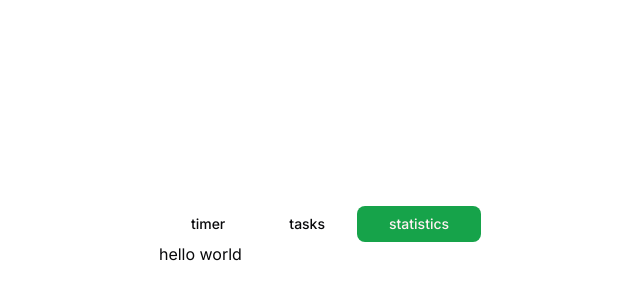
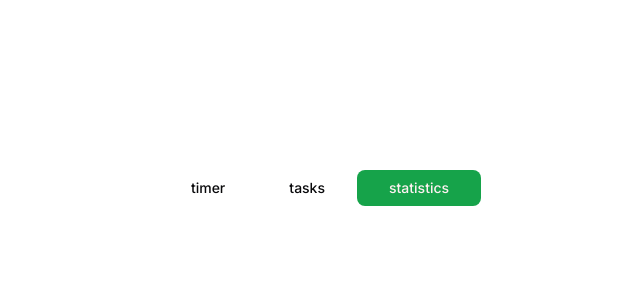
Before and after one commit to sinskiy/strou, a Next.js app: page /statistics in a window 1280 px wide. Shown: the part 164-464 px from the top of the page, without its empty margins (320-960 px from the left). Built offline with nearby package versions, Linux system fonts and the light colour scheme.

Commit message:
feat: awfullly parse statistics

```diff
--- a/app/statistics/page.tsx
+++ b/app/statistics/page.tsx
@@ -1,3 +1,30 @@
+"use client";
+
+import { Statistic } from "@/lib/statistics";
+import { useEffect, useState } from "react";
+
 export default function Statistics() {
-  return <h1>hello world</h1>;
+  const [statistics, setStatistics] = useState<null | Statistic[]>(null);
+  const statisticTitle = (statistic: Statistic) => {
+    if (statistic.checked) {
+      return `${statistic.title} was ${statistic.checked ? "checked" : "unchecked"}`;
+    } else if (statistic.originalTitle) {
+      return `${statistic.originalTitle}'s title was changed ${statistic.title}`;
+    }
+  };
+  useEffect(() => {
+    const savedStatistics: Statistic[] = JSON.parse(
+      localStorage.statistics ?? "[]",
+    );
+    setStatistics(savedStatistics);
+  }, []);
+  return (
+    <section className="card">
+      {statistics
+        ? statistics.map((statistic) => (
+            <p key={statistic.id}>{statisticTitle(statistic)}</p>
+          ))
+        : "there is no statistics"}
+    </section>
+  );
 }
```
